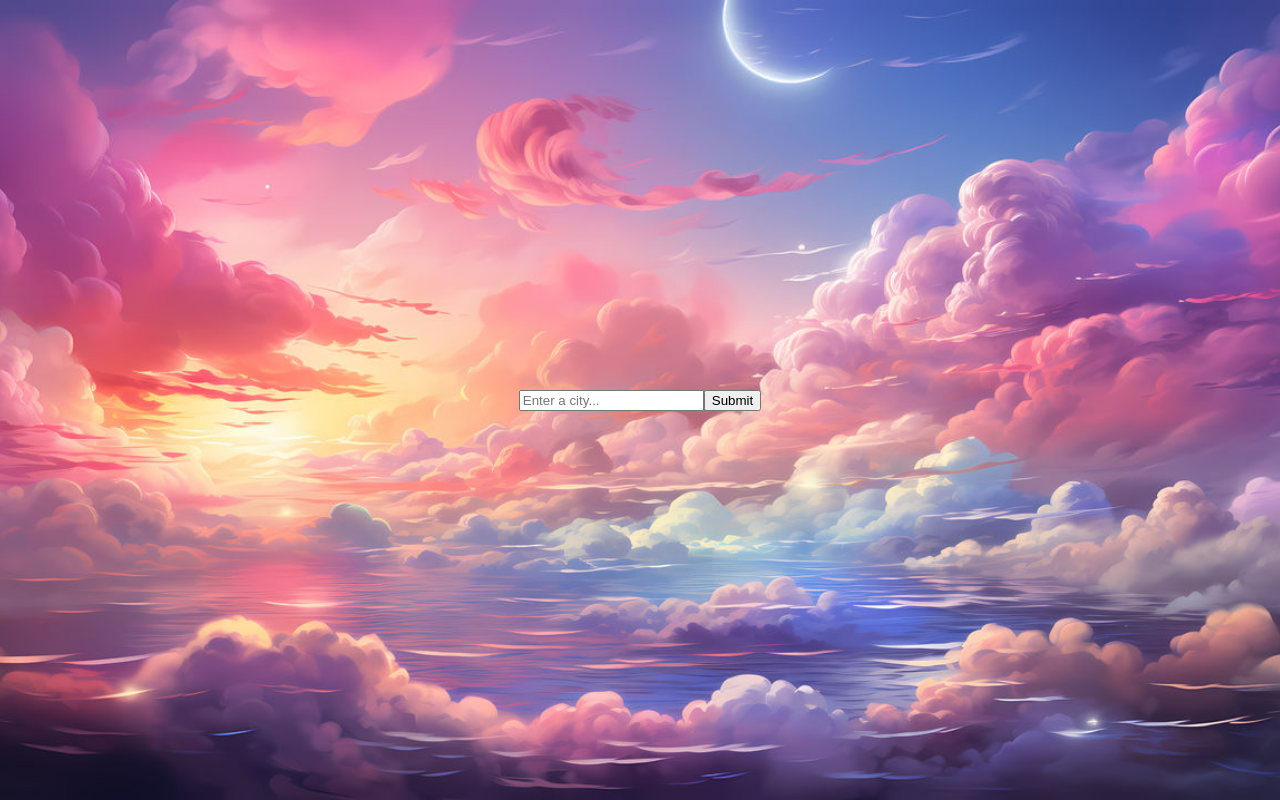
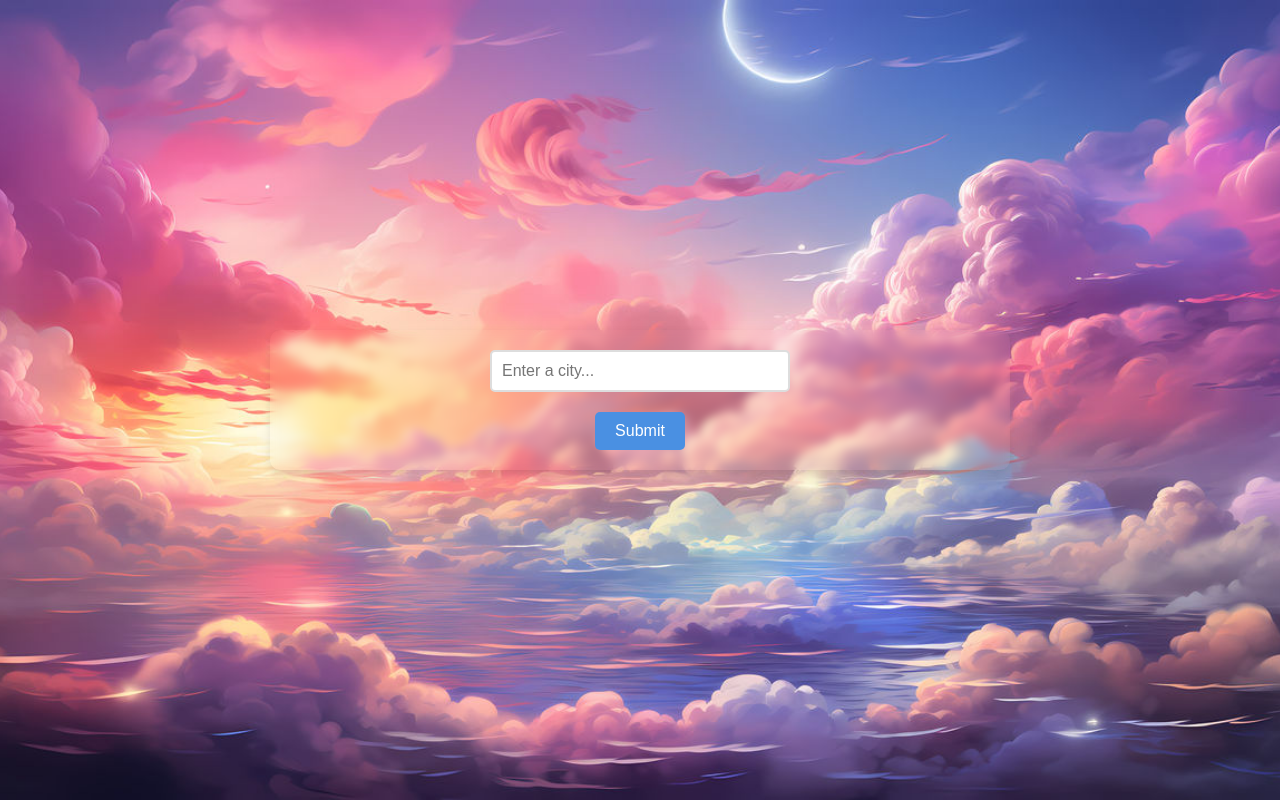
Before and after one commit to ZhangDreamer/weather-app, a React (Vite) app: page / in a window 1280 px wide. Built offline with nearby package versions, Linux system fonts and the light colour scheme.

Commit message:
Display weather condition

```diff
--- a/src/WeatherDisplay.jsx
+++ b/src/WeatherDisplay.jsx
@@ -2,9 +2,11 @@
 function WeatherDisplay(props){
 
   const weatherData = props.data;
+  console.log(weatherData);
   const country = weatherData.location.country;
   const city = weatherData.location.name;
   const celsiusTemp = weatherData.current.temp_c;
+  const condition = weatherData.current.condition.text;
   const weatherIcon = weatherData.current.condition.icon;
 
   return(
@@ -13,6 +15,7 @@ function WeatherDisplay(props){
       <h3>City: {city}</h3>
       <p>Temp: {celsiusTemp} °C</p>
       <img src={weatherIcon}></img>
+      <p>{condition}</p>
     </div>
   )
 }
--- a/src/index.css
+++ b/src/index.css
@@ -12,3 +12,78 @@ body{
   min-height: 100vh;
   align-items: center;
 }
+
+
+.weather-container {
+  display: flex;
+  flex-direction: column;
+  align-items: center;
+  gap: 20px;
+  padding: 20px;
+  backdrop-filter: blur(5px);
+  border-radius: 10px;
+  max-width: 900px;
+  min-width: 700px;
+  margin: 20px auto;
+  box-shadow: 0 4px 8px rgba(0, 0, 0, 0.1);
+}
+
+.weather-display {
+  text-align: center;
+  background: #ffffff;
+  padding: 15px;
+  border-radius: 10px;
+  min-width: 350px;
+  box-shadow: 0 4px 8px rgba(0, 0, 0, 0.1);
+}
+
+.weather-display h2 {
+  font-size: 1.5em;
+  color: #4a90e2;
+  margin-bottom: 10px;
+}
+
+.weather-display h3 {
+  font-size: 1.2em;
+  color: #333333;
+  margin-bottom: 5px;
+}
+
+.weather-display p {
+  font-size: 1em;
+  color: #666666;
+}
+
+input[type="text"] {
+  padding: 10px;
+  font-size: 1em;
+  border: 2px solid #ddd;
+  border-radius: 5px;
+  width: 80%;
+  max-width: 300px;
+  box-sizing: border-box;
+}
+
+input[type="text"]:focus {
+  border-color: #4a90e2;
+  outline: none;
+}
+
+.submit-button {
+  background-color: #4a90e2;
+  color: white;
+  padding: 10px 20px;
+  font-size: 1em;
+  border: none;
+  border-radius: 5px;
+  cursor: pointer;
+  transition: background-color 0.3s;
+}
+
+.submit-button:hover {
+  background-color: #357ab8;
+}
+
+.submit-button:active {
+  background-color: #2a6191;
+}
```
